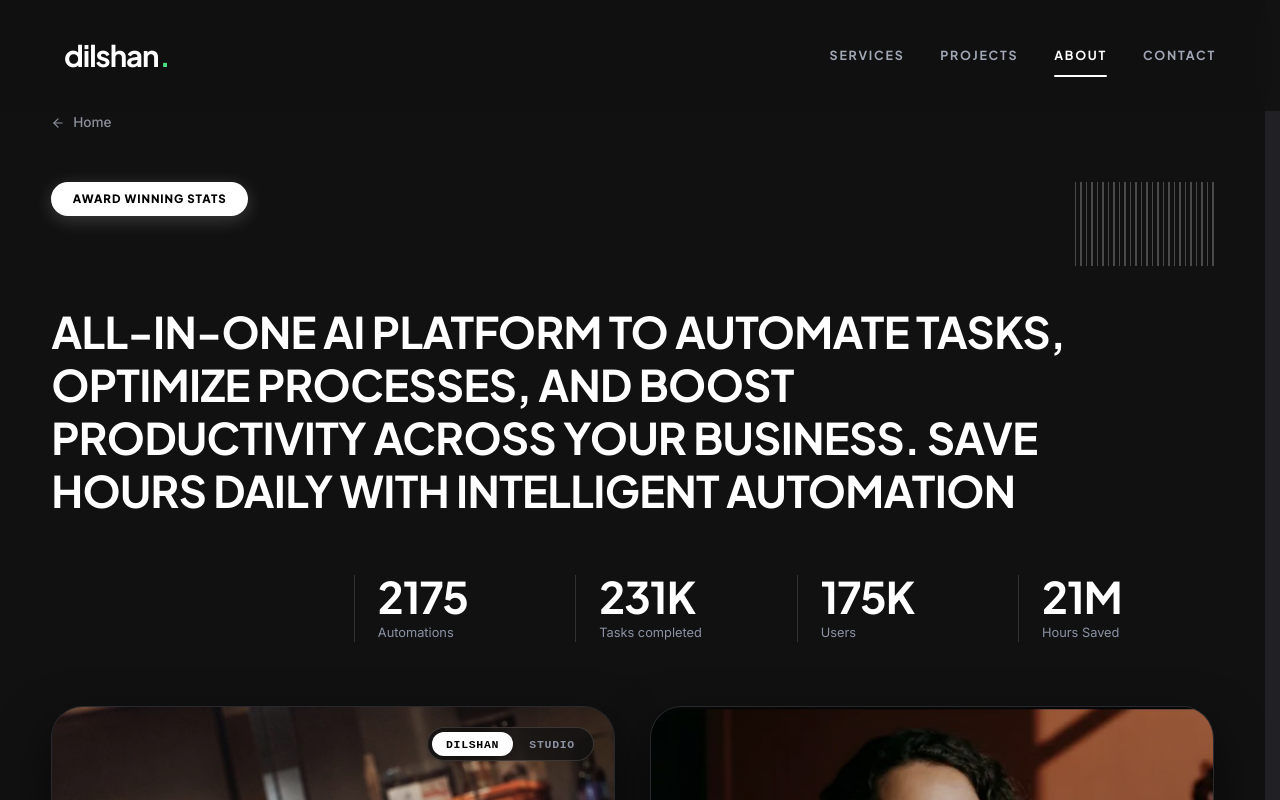
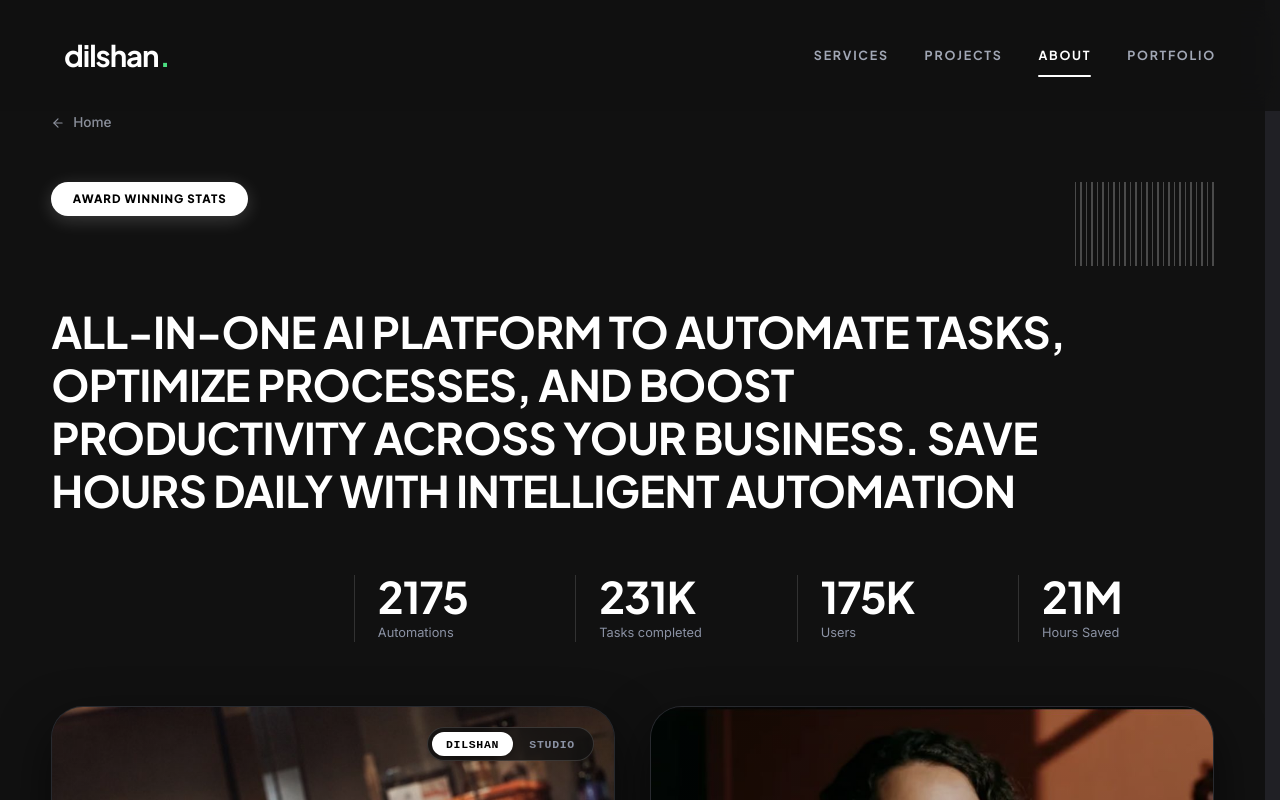
Before and after one commit to dilshandevxx/dilshan-personal-portfolio, a Next.js app: page /about in a window 1280 px wide. Shown: the top 800 px of the page. Built offline with nearby package versions, Linux system fonts and the light colour scheme; a web font is replaced by a local one.

Commit message:
feat: replace contact nav button with portfolio link linking to /portfolio

```diff
--- a/src/components/SkyLabsNavbar.tsx
+++ b/src/components/SkyLabsNavbar.tsx
@@ -8,7 +8,7 @@ import { ArrowUpRight } from "lucide-react";
 import styles from "./SkyLabsNavbar.module.css";
 
 interface SkyLabsNavbarProps {
-  activeTab?: "home" | "services" | "projects" | "about" | "contact";
+  activeTab?: "home" | "services" | "projects" | "about" | "portfolio";
 }
 
 export function SkyLabsNavbar({ activeTab }: SkyLabsNavbarProps) {
@@ -100,10 +100,14 @@ export function SkyLabsNavbar({ activeTab }: SkyLabsNavbarProps) {
               ABOUT
             </Link>
             <Link
-              href="/#contact"
-              className={`${styles.navLink} ${activeTab === "contact" ? styles.navLinkActive : ""}`}
+              href="/portfolio"
+              className={`${styles.navLink} ${
+                activeTab === "portfolio" || pathname.startsWith("/portfolio")
+                  ? styles.navLinkActive
+                  : ""
+              }`}
             >
-              CONTACT
+              PORTFOLIO
             </Link>
           </nav>
 
@@ -137,13 +141,13 @@ export function SkyLabsNavbar({ activeTab }: SkyLabsNavbarProps) {
                   { label: "SERVICES", href: "/#skills", key: "services" },
                   { label: "PROJECTS", href: "/projects", key: "projects" },
                   { label: "ABOUT", href: "/about", key: "about" },
-                  { label: "CONTACT", href: "/#contact", key: "contact" },
+                  { label: "PORTFOLIO", href: "/portfolio", key: "portfolio" },
                 ].map((item, idx) => {
                   const isActive =
                     (item.key === "services" && activeTab === "services") ||
                     (item.key === "projects" && (activeTab === "projects" || pathname.startsWith("/projects"))) ||
                     (item.key === "about" && (activeTab === "about" || pathname === "/about")) ||
-                    (item.key === "contact" && activeTab === "contact");
+                    (item.key === "portfolio" && (activeTab === "portfolio" || pathname.startsWith("/portfolio")));
 
                   return (
                     <motion.div
```
Also changed, not shown: src/components/cover/sections/HeroSkyLabs.tsx (+6 -9 lines).
